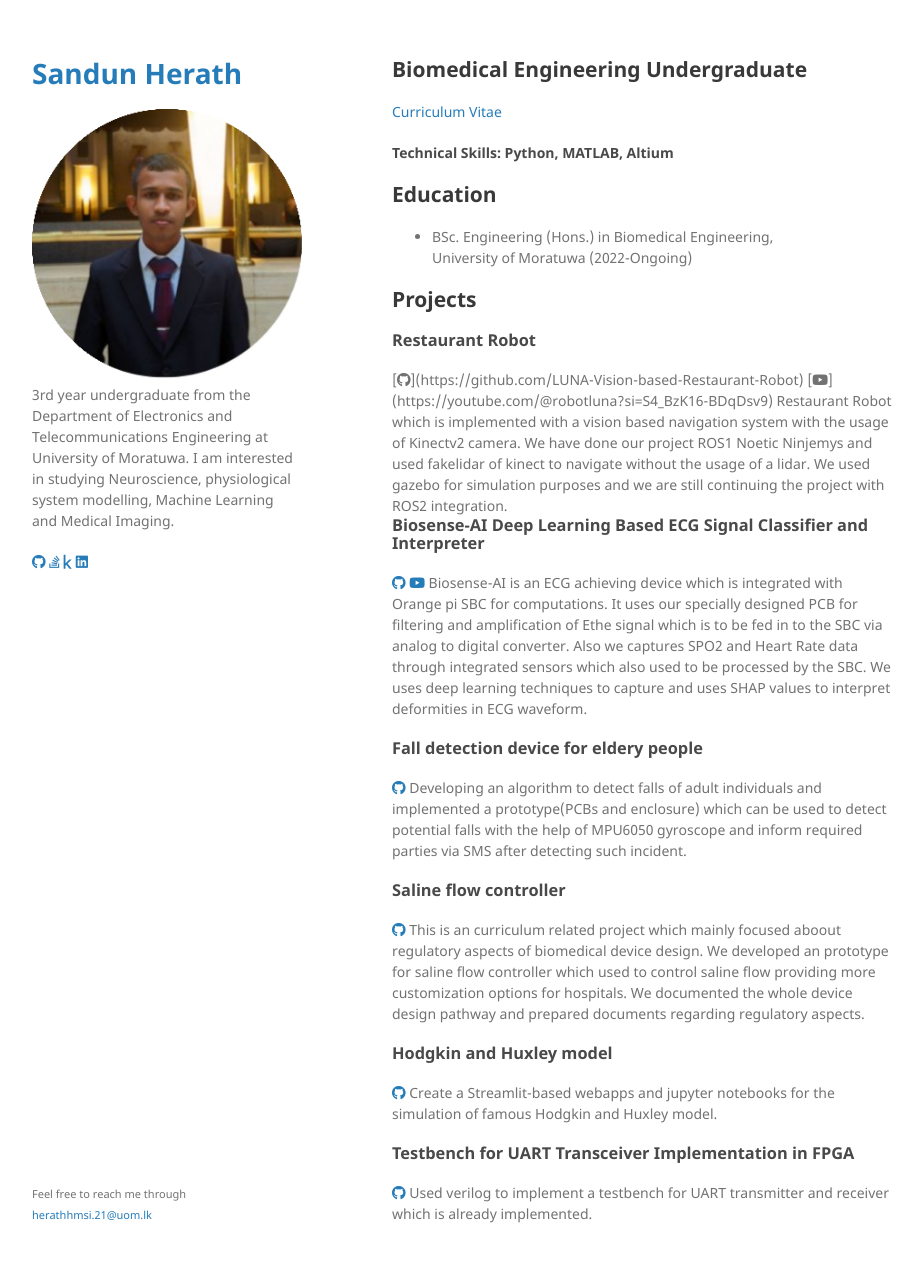
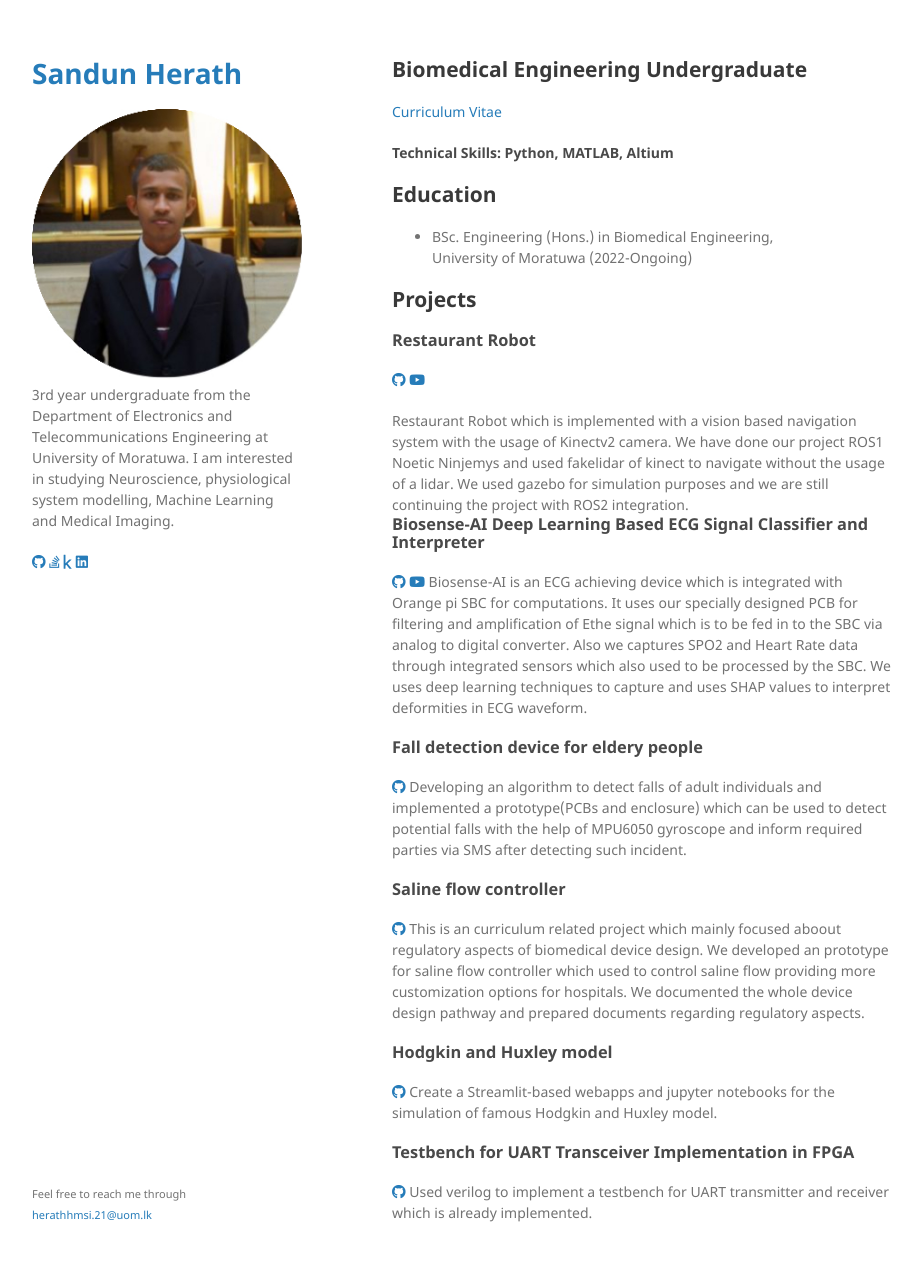
Before and after one commit to sandun21/sandun21.github.io, a Jekyll site: the page built from index.md, in a window 1280 px wide and 1294 px high. Shown: the top 1262 px of the window, without its empty margins (178-1101 px from the left). Built offline with Jekyll 4.4.1, drawn with Linux system fonts in a browser that asks for light colours; our own code applies the rules of GitHub Pages for plain Markdown files.

Commit message:
Update index.md

```diff
--- a/index.md
+++ b/index.md
@@ -14,8 +14,9 @@ layout: default
 
 ## Projects
 ### Restaurant Robot
+
+[<i class="fab fa-github"></i>](https://github.com/LUNA-Vision-based-Restaurant-Robot) [<i class="fab fa-youtube"></i>](https://youtube.com/@robotluna?si=S4_BzK16-BDqDsv9)
 <div class="project-description">
-[<i class="fab fa-github"></i>](https://github.com/LUNA-Vision-based-Restaurant-Robot) [<i class="fab fa-youtube"></i>](https://youtube.com/@robotluna?si=S4_BzK16-BDqDsv9)
 Restaurant Robot which is implemented with a vision based navigation system with the usage of Kinectv2 camera. We have done our project ROS1 Noetic Ninjemys and used fakelidar of kinect to navigate without the usage of a lidar. We used gazebo for simulation purposes and we are still continuing the project with ROS2 integration.
 </div>
 
```
